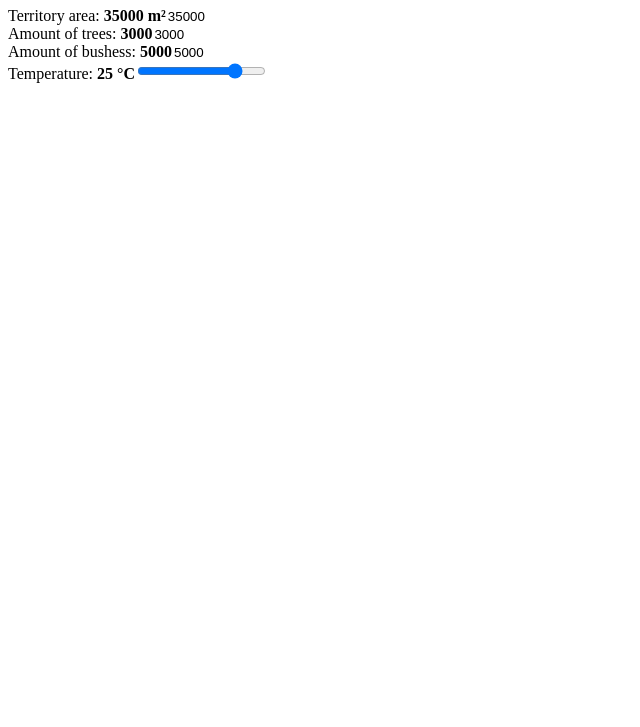
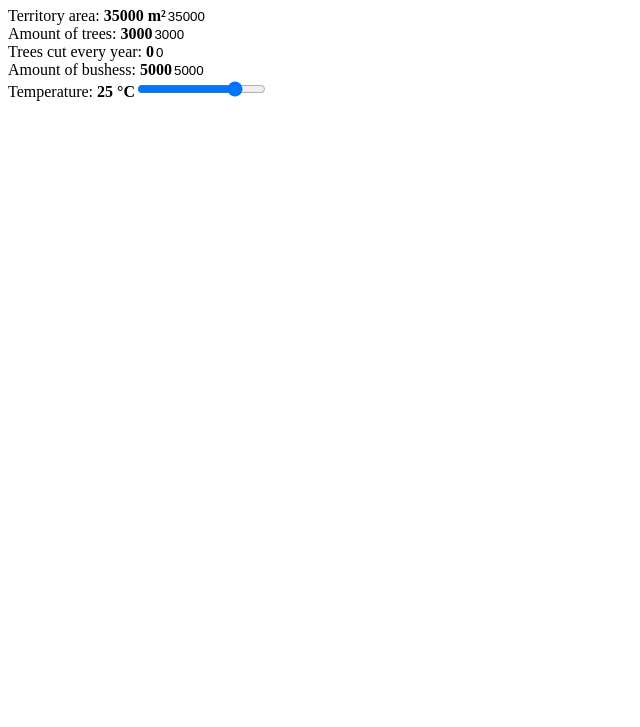
Before and after one commit to Unerty/desertification, a Gatsby site: page / in a window 1280 px wide. Shown: the part 73-800 px from the top of the page, without its empty margins (0-640 px from the left). Built offline with nearby package versions, Linux system fonts and the light colour scheme; Gatsby itself is replaced by a stand-in of ours.

Commit message:
Add TreeCuttingInput

```diff
--- /dev/null
+++ b/src/components/TreeCuttingInput.tsx
@@ -0,0 +1,19 @@
+import * as React from "react";
+
+interface IProps {
+  treeCutting: number;
+  onInput: (event: any) => void;
+
+}
+
+const TreeCuttingInput = (props: IProps) =>
+  <div className={"input-card"}>
+    <span>Trees cut every year: <strong> {props.treeCutting}</strong></span>
+    <input style={{ borderStyle: "unset", borderRadius: "10px" }}
+           type="number" id="treeCuttingSelector" name="treeCuttingSelector" min="0" max="2000000" step="1" value={props.treeCutting}
+           onInput={(event) => props.onInput(event)}
+           onChange={(event) => props.onInput(event)}
+    />
+  </div>;
+
+export default TreeCuttingInput;
--- a/src/pages/index.tsx
+++ b/src/pages/index.tsx
@@ -4,6 +4,7 @@ import TemperatureInput from "../components/TemperatureInput";
 import TerritoryInput from "../components/TerritoryInput";
 import TreeAmountInput from "../components/TreeAmountInput";
 import BushesAmountInput from "../components/BushesAmountInput";
+import TreeCuttingInput from "../components/TreeCuttingInput";
 
 interface IProps {
 }
@@ -56,6 +57,8 @@ export default class extends React.Component<IProps, IState> {
                           onInput={(event: any) => this.setState({ territory: event.target.value })}/>
           <TreeAmountInput treeAmount={this.state.treeAmount}
                            onInput={(event: any) => this.setState({ treeAmount: event.target.value })}/>
+          <TreeCuttingInput treeCutting={this.state.treeCutting}
+                           onInput={(event: any) => this.setState({ treeCutting: event.target.value })}/>
           <BushesAmountInput bushesAmount={this.state.bushesAmount}
                              onInput={(event: any) => this.setState({ bushesAmount: event.target.value })}/>
           <TemperatureInput temperature={this.state.averageTemperature}
```
